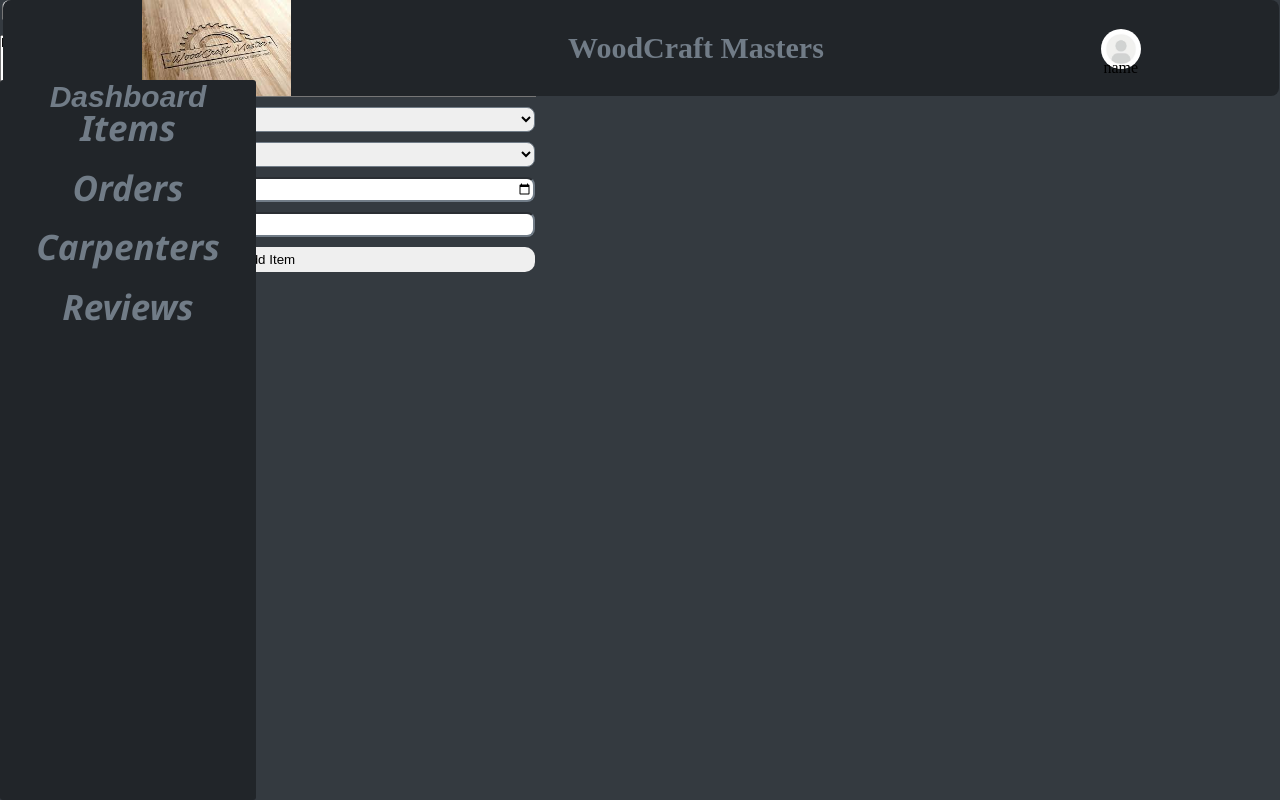
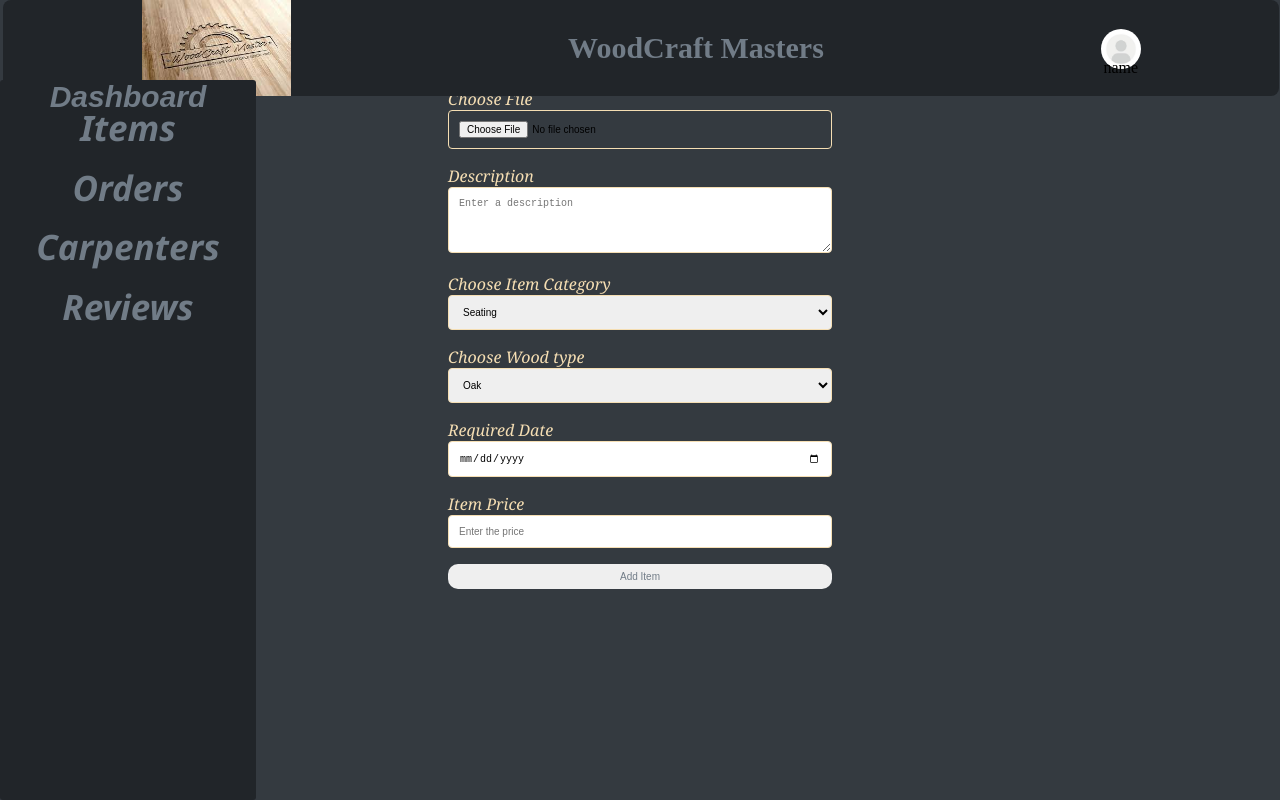
Before and after one commit to Ndigithe-john/CarpentryConnect, a React (Create React App) app in the folder frontend/: page /dashboard/addItem in a window 1280 px wide. Built offline with nearby package versions, Linux system fonts and the light colour scheme.

Commit message:
added the input new item form

```diff
--- a/frontend/src/components/Items/showitemsStyles.css
+++ b/frontend/src/components/Items/showitemsStyles.css
@@ -1,3 +1,14 @@
+:root {
+  --color-primary: #156504;
+  --color-primary-light: #7950f2;
+  --color-text: #dee2e6;
+  --color-text-dark: #717c87;
+  --color-background-100: #343a40;
+  --color-background-500: #2b3035;
+  --color-background-900: #212529;
+  --color-red: #fa5252;
+  --color-red-dark: #e03131;
+}
 * {
   margin: 0;
   padding: 0;
@@ -12,20 +23,24 @@ td {
   text-align: left;
 }
 main.table {
-  width: 70vw;
-  height: 90vh;
+  margin-top: 10vh;
+  margin-left: 27%;
+  width: 78vw;
+  height: 100%;
   background-color: white;
   backdrop-filter: blur(7px);
 }
 .table_header {
   width: 100%;
   align-self: center;
-  background-color: blue;
+  background-color: var(--color-background-900);
+  color: wheat;
+  font-style: italic;
   height: 4%;
 }
 .table_body {
   width: 100%;
-  max-height: 89%;
+  max-height: 100%;
   margin: 8rem, auto;
 }
 table {
--- a/frontend/src/components/NewProductForm.js
+++ b/frontend/src/components/NewProductForm.js
@@ -1,19 +1,72 @@
-import { useState } from "react";
+import React, { useState } from "react";
+
 const NewProductForm = () => {
-  const [itemUpload, setItemUpload] = useState();
-  function handleItemUpload(e) {
-    setItemUpload(URL.createObjectURL(e.target.files[0]));
-  }
-  function handleAddItem(e) {
+  const [file, setFile] = useState(null);
+  const [description, setDescription] = useState("");
+  const [category, setCategory] = useState("seating");
+  const [woodType, setWoodType] = useState("oak");
+  const [date, setDate] = useState("");
+  const [price, setPrice] = useState("");
+
+  const handleFileChange = (e) => {
+    const selectedFile = e.target.files[0];
+    setFile(selectedFile);
+  };
+
+  const handleDescriptionChange = (e) => {
+    setDescription(e.target.value);
+  };
+
+  const handleCategoryChange = (e) => {
+    setCategory(e.target.value);
+  };
+
+  const handleWoodTypeChange = (e) => {
+    setWoodType(e.target.value);
+  };
+
+  const handleDateChange = (e) => {
+    setDate(e.target.value);
+  };
+
+  const handlePriceChange = (e) => {
+    setPrice(e.target.value);
+  };
+
+  const handleAddItem = (e) => {
     e.preventDefault();
-  }
+    alert("Item added!");
+  };
+
   return (
-    <form className="add_product_form" onSubmit={handleAddItem}>
-      <input type="file" onChange={handleItemUpload} />
-      <textarea rows="4" cols="65">
-        Enter item Description
-      </textarea>
-      <select>
+    <form className="new-product-form" onSubmit={handleAddItem}>
+      <label className="new_product_label">Choose File</label>
+      <input
+        className="form_type"
+        type="file"
+        id="fileInput"
+        name="fileInput"
+        accept=".jpg, .jpeg, .png"
+        onChange={handleFileChange}
+      />
+      <label className="new_product_label">Description</label>
+      <textarea
+        className="form_type"
+        id="description"
+        name="description"
+        rows="4"
+        placeholder="Enter a description"
+        value={description}
+        onChange={handleDescriptionChange}
+      ></textarea>
+      <label className="new_product_label">Choose Item Category</label>
+      <select
+        className="form_type"
+        id="category"
+        name="category"
+        value={category}
+        onChange={handleCategoryChange}
+      >
         <option>Seating</option>
         <option>Sleeping</option>
         <option>Storage</option>
@@ -24,7 +77,14 @@ const NewProductForm = () => {
         <option>Industrial</option>
         <option>Entryway</option>
       </select>
-      <select>
+      <label className="new_product_label">Choose Wood type</label>
+      <select
+        className="form_type"
+        id="woodType"
+        name="woodType"
+        value={woodType}
+        onChange={handleWoodTypeChange}
+      >
         <option>Oak</option>
         <option>Maple</option>
         <option>Hemlock</option>
@@ -36,9 +96,29 @@ const NewProductForm = () => {
         <option>Cedar</option>
         <option>Cherry</option>
       </select>
-      <input type="date" />
-      <input type="text" />
-      <button type="submit">Add Item</button>
+      <label className="new_product_label">Required Date</label>
+      <input
+        className="form_type"
+        type="date"
+        id="date"
+        name="date"
+        value={date}
+        onChange={handleDateChange}
+      />
+      <label className="new_product_label">Item Price</label>
+      <input
+        className="form_type"
+        type="number"
+        id="price"
+        name="price"
+        placeholder="Enter the price"
+        value={price}
+        onChange={handlePriceChange}
+      />
+
+      <button type="submit" className="add_item_button">
+        Add Item
+      </button>
     </form>
   );
 };
--- a/frontend/src/index.css
+++ b/frontend/src/index.css
@@ -247,32 +247,6 @@ body {
   font-style: italic;
   font-size: 30px;
 }
-.add_product_form {
-  display: flex;
-  flex-direction: column;
-  align-items: center;
-  gap: 10px;
-}
-.add_product_form input {
-  height: 25px;
-  border-radius: 8px;
-  border-color: var(--color-text-dark);
-  width: 40em;
-}
-.add_product_form select {
-  height: 25px;
-  border-radius: 8px;
-  border-color: var(--color-text-dark);
-  width: 40em;
-}
-.add_product_form button {
-  height: 25px;
-  border-radius: 10px;
-  outline: none;
-  border: none;
-  width: 40em;
-  cursor: pointer;
-}
 .fixed_nav {
   position: fixed;
   display: block;
@@ -283,3 +257,40 @@ body {
   margin-left: 21%;
   margin-top: 11vh;
 }
+
+.new-product-form {
+  width: 30vw;
+  margin-top: 11vh;
+  margin-left: auto;
+  margin-right: auto;
+}
+.new_product_label {
+  color: var(--color-text-wheat);
+  font-family: Georgia, "Times New Roman", Times, serif;
+  font-style: italic;
+}
+
+.form_type {
+  width: 100%;
+  padding: 10px;
+  margin-bottom: 16px;
+  box-sizing: border-box;
+  border: 1px solid var(--color-text-wheat);
+  border-radius: 4px;
+  font-size: 10px;
+}
+
+.add_item_button {
+  height: 25px;
+  border-radius: 10px;
+  outline: none;
+  border: none;
+  width: 100%;
+  cursor: pointer;
+  color: var(--color-text-dark);
+  font-size: 10px;
+}
+
+button:hover {
+  background-color: var(--color-text-wheat);
+}
```
